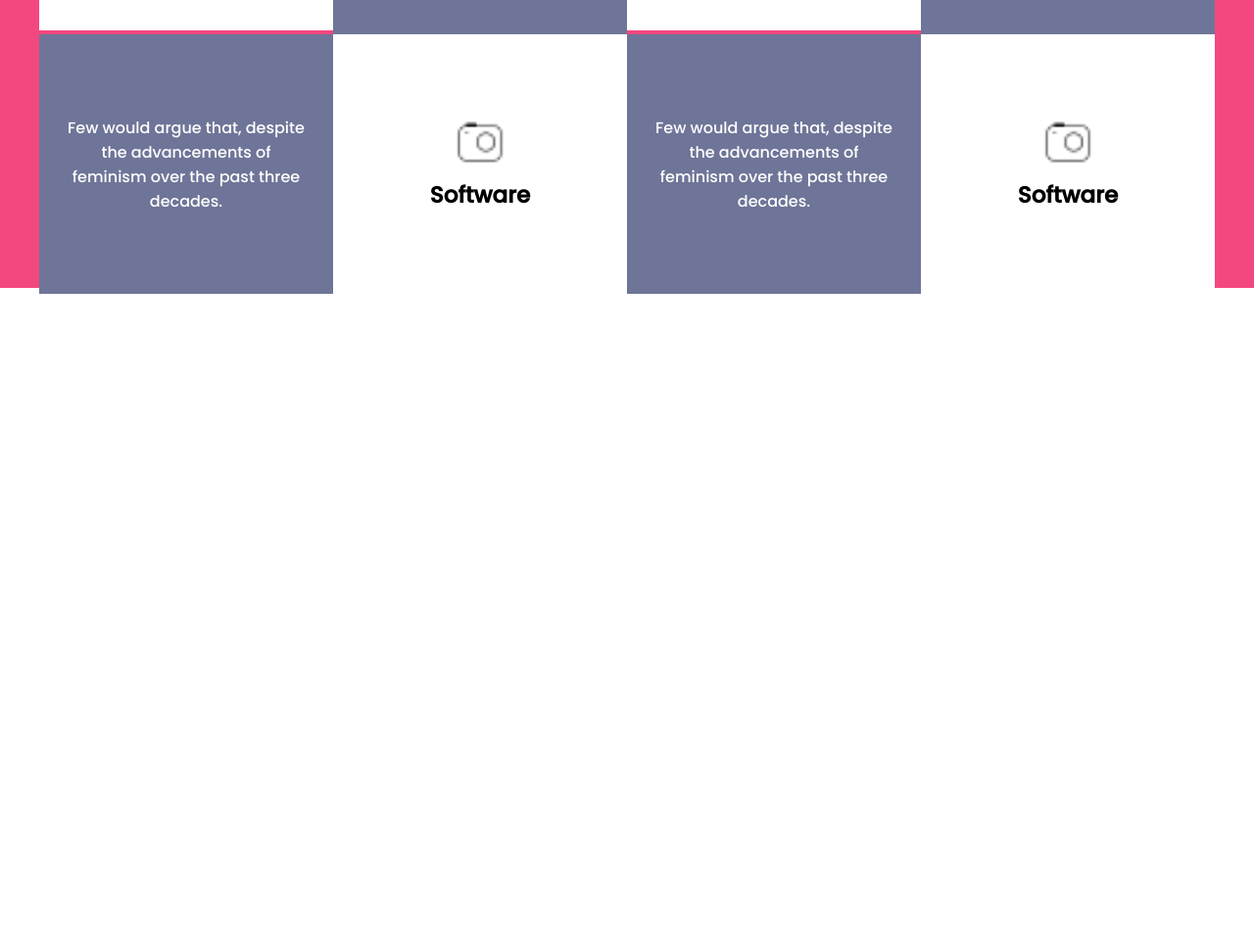
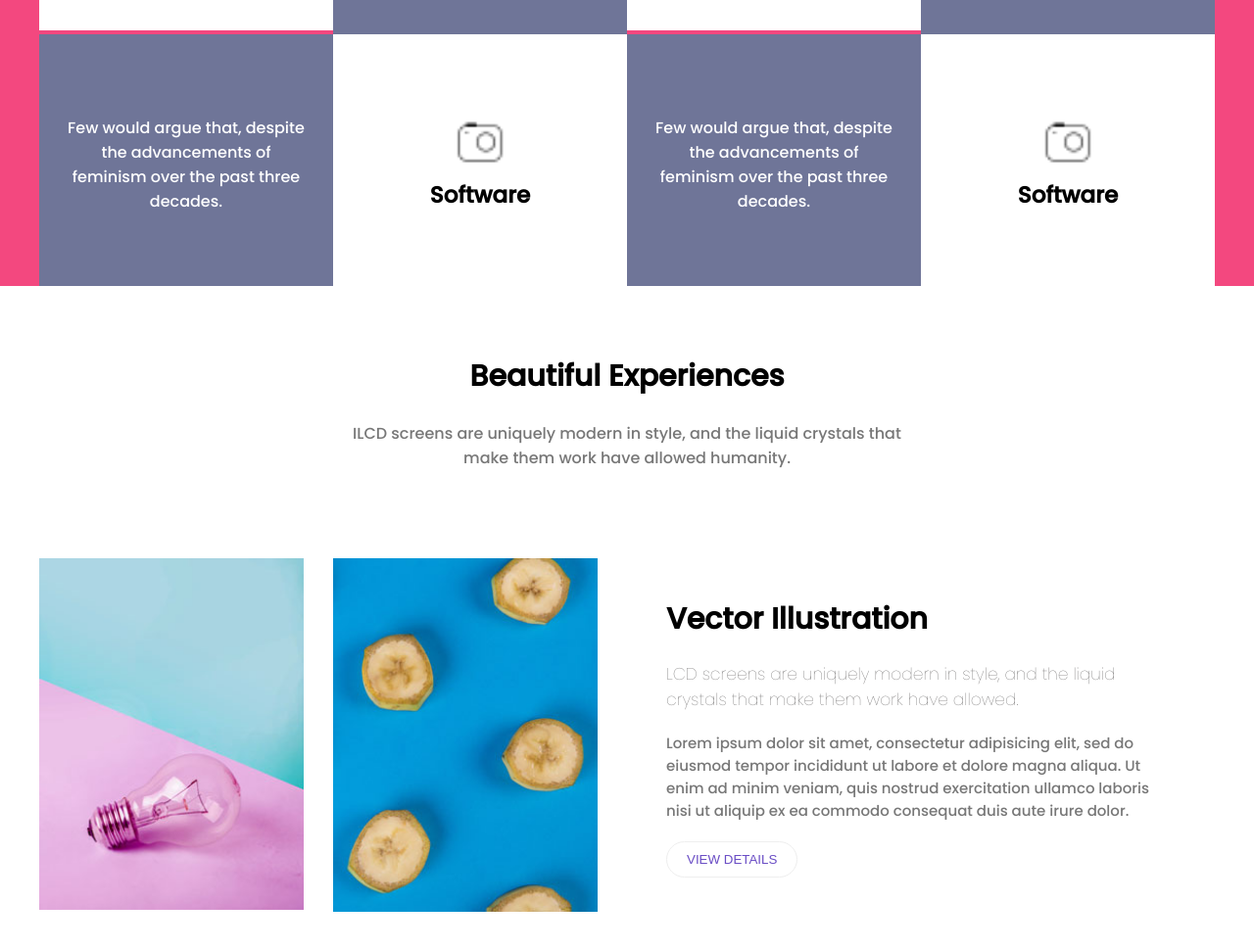
Before and after one commit to Mohammedazzam/Corces_Itrax, a plain HTML site: page task session-8 template-1/index.html in a window 1280 px wide. Shown: the part 1798-2768 px from the top of the page at 98% size. Before the commit the page ends 2098 px from the top, so only its background shows below. Drawn offline with Linux system fonts and the light colour scheme.

Commit message:
section Experiences

```diff
--- a/task session-8 template-1/css/style.css
+++ b/task session-8 template-1/css/style.css
@@ -5,6 +5,7 @@
 body {
   font-family: "Poppins", sans-serif;
   color: #777;
+  height: 10000px;
 }
 .container {
   width: 1200px;
@@ -12,7 +13,7 @@ body {
 }
 .btn {
   background-color: #6a4dc5;
-    border:0;
+  border: 0;
   outline: none;
   padding: 12px 50px;
   border: 1px solid #fff;
@@ -28,7 +29,6 @@ body {
 .heading {
   text-align: center;
   margin-bottom: 90px;
-
 }
 .heading h3 {
   color: #000;
@@ -107,7 +107,7 @@ header .header-info h4 {
   margin: 0 0 23px;
   line-height: 57px;
   font-weight: 100;
-    font-family: "Poppins",sans-serif;
+  font-family: "Poppins", sans-serif;
 }
 header .header-info p {
   margin-bottom: 60px;
@@ -120,7 +120,7 @@ header .header-info p {
   background-color: #f2f5f7;
   padding: 70px 0;
 }
-.history .history-dec{
+.history .history-dec {
   width: 100%;
   height: 467px;
   background-color: #fff;
@@ -129,7 +129,7 @@ header .header-info p {
   float: left;
   width: 33.3333%;
 }
-.history .history-img img{
+.history .history-img img {
   margin: -20px 25px;
 }
 .history .history-info {
@@ -145,7 +145,7 @@ header .header-info p {
   background-color: #6a4dc5;
   color: #fff;
 }
-.history .list-btn .btn{
+.history .list-btn .btn {
   padding: 15px 25px;
   background-color: transparent;
   color: #777777;
@@ -155,16 +155,16 @@ header .header-info p {
   text-transform: capitalize;
   font-weight: normal;
 }
-.history .list-btn .btn:hover{
+.history .list-btn .btn:hover {
   background-color: #6a4dc5;
   color: #fff;
 }
-.history-info h3{
+.history-info h3 {
   color: #000;
   font-size: 27px;
   margin-bottom: 22px;
 }
-.history-info p{
+.history-info p {
   color: #777777;
   font-size: 14px;
   line-height: 29px;
@@ -172,15 +172,16 @@ header .header-info p {
 /* End History */
 
 /* Start Skills */
-.skils{
+.skils {
   background-color: #f3487f;
-  height: 524px;
+  height: 522px;
+  overflow: auto;
 }
 .skils .skils-info {
   float: left;
   width: 25%;
 }
-.skils .skils-info .skils-icon{
+.skils .skils-info .skils-icon {
   background-color: #fff;
   text-align: center;
   padding: 80px 0;
@@ -189,10 +190,10 @@ header .header-info p {
   background-color: #f3487f;
   color: #fff;
 }
-.skils .skils-info .skils-icon:hover p{
+.skils .skils-info .skils-icon:hover p {
   color: #fff;
 }
-.skils .skils-info .skils-icon img{
+.skils .skils-info .skils-icon img {
   width: 20%;
 }
 .skils .skils-info .skils-icon p {
@@ -206,5 +207,58 @@ header .header-info p {
   color: #fff;
   text-align: center;
 }
+/* End Skills */
 
-/* End Skills */
+/* Start Experiences */
+.expe {
+  padding: 70px 0;
+}
+.expe .vector {
+  overflow: auto;
+}
+.expe .vector .vector-info {
+  float: left;
+  width: 25%;
+}
+.expe .vector .vector-info .vector-img img {
+  width: 90%;
+}
+.expe .vector .vector-dec {
+  float: left;
+  width: 50%;
+}
+.expe .vector .vector-detal {
+  padding: 40px;
+}
+.expe .vector .vector-dec .vector-detal h2 {
+  color: #000;
+  font-size: 30px;
+  margin-bottom: 20px;
+  font-weight: 900;
+  text-transform: capitalize;
+}
+.expe .vector .vector-dec .vector-detal h5 {
+  color: #5d5b5b;
+  font-weight: 200;
+  font-size: 17px;
+  margin-bottom: 20px;
+}
+.expe .vector .vector-dec .vector-detal p {
+  color: #777777;
+  font-size: 15px;
+  letter-spacing: 0px;
+  margin-bottom: 20px;
+}
+.expe .vector .vector-dec .vector-detal .btn {
+  background-color: transparent;
+  color: #6a4dc5;
+  border: 1px solid #eee;
+  padding: 10px 20px;
+  font-weight: normal;
+  letter-spacing: 0;
+}
+.expe .vector .vector-dec .vector-detal .btn:hover {
+  background-color: #6a4dc5;
+  color: #fff;
+}
+/* End Experiences */
--- a/task session-8 template-1/index.html
+++ b/task session-8 template-1/index.html
@@ -125,6 +125,43 @@
         </div>
     </section>
     <!-- End Skills -->
+
+    <!-- Start Experiences -->
+    <section class="expe">
+        <div class="container">
+            <div class="heading">
+                <h3>Beautiful Experiences</h3>
+                <p>ILCD screens are uniquely modern in style, and the liquid crystals
+                    that make them work have allowed humanity.</p>
+            </div>
+            <div class="vector">
+                <div class="vector-info">
+                    <div class="vector-img">
+                        <img src="img/v1.jpg" alt="">
+                    </div>
+                </div>
+                <div class="vector-info">
+                    <div class="vector-img">
+                        <img src="img/v2.jpg" alt="">
+                    </div>
+                </div>
+                <div class="vector-dec">
+                    <div class="vector-detal">
+                        <h2>Vector Illustration </h2>
+                        <h5>LCD screens are uniquely modern in style, and the liquid crystals that make them work have
+                            allowed. </h5>
+                        <p>Lorem ipsum dolor sit amet, consectetur adipisicing elit, sed do eiusmod tempor incididunt ut
+                            labore et dolore magna aliqua. Ut enim ad minim veniam, quis nostrud exercitation ullamco
+                            laboris nisi ut aliquip ex ea commodo consequat duis aute irure dolor.
+                        </p>
+                        <button class="btn">view details</button>
+                    </div>
+                </div>
+            </div>
+        </div>
+    </section>
+    <!-- End Experiences -->
+
 </body>
 
 </html>
```
Lines whose indentation alone changed are shown as unchanged.
